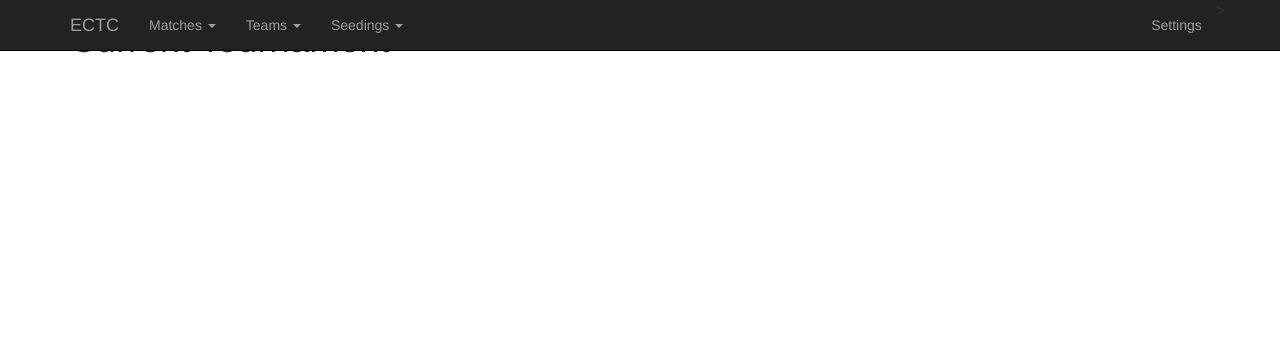
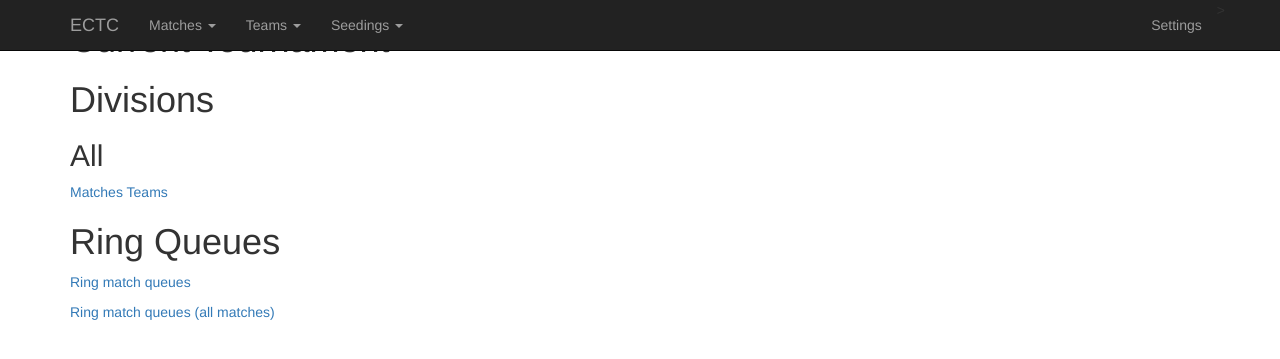
Before and after one commit to ashish-b10/tournament_manager, a Django app: template tmdb/templates/tmdb/tournament_dashboard.html in a window 1280 px wide. Shown: the top 359 px of the page. Run offline with Django 3.2, Linux system fonts and the light colour scheme; the template is opened without the code that fills it, so the values that code supplies are empty; some libraries are stand-ins or nearby versions.

Commit message:
initial population of data on the dashboard. However, links are definitely not correct since they are not tournament specific.

```diff
--- a/tmdb/templates/tmdb/tournament_dashboard.html
+++ b/tmdb/templates/tmdb/tournament_dashboard.html
@@ -2,6 +2,23 @@
 
 {% block content %}
   <h1>Current Tournament</h1>
+  <h1>Divisions</h1>
+  {% for division in divisions %}
+    <h2>{{division}}</h2>
+    <p>
+      <a href="{% url 'tmdb:match_list' division.pk %}">Matches</a>
+      <a href="{% url 'tmdb:team_list' division.pk %}">Teams</a>
+      <a href="{% url 'tmdb:seedings' division.pk %}">Seedings</a>
+    </p>
+  {% endfor %}
+  <h2>All</h2>
+  <p>
+    <a href="{% url 'tmdb:match_list' %}">Matches</a>
+    <a href="{% url 'tmdb:team_list' %}">Teams</a>
+  </p>
 
+  <h1>Ring Queues</h1>
+  <p><a href="{% url 'tmdb:rings' %}">Ring match queues</a></p>
+  <p><a href="{% url 'tmdb:rings' %}?all_matches=1">Ring match queues (all matches)</a></p>
 
 {% endblock %}
--- a/tmdb/views.py
+++ b/tmdb/views.py
@@ -76,9 +76,11 @@ def tournament_dashboard(request, tournament_slug):
             tournament=tournament).order_by('organization__name')
     for org in organizations:
         org.import_form = forms.TournamentOrganizationImportForm(instance=org)
+    divisions = models.Division.objects.all()
     context = {
         'tournament': tournament,
         'organizations': organizations,
+        'divisions': divisions,
     }
     return render(request, 'tmdb/tournament_dashboard.html', context)
 
```
